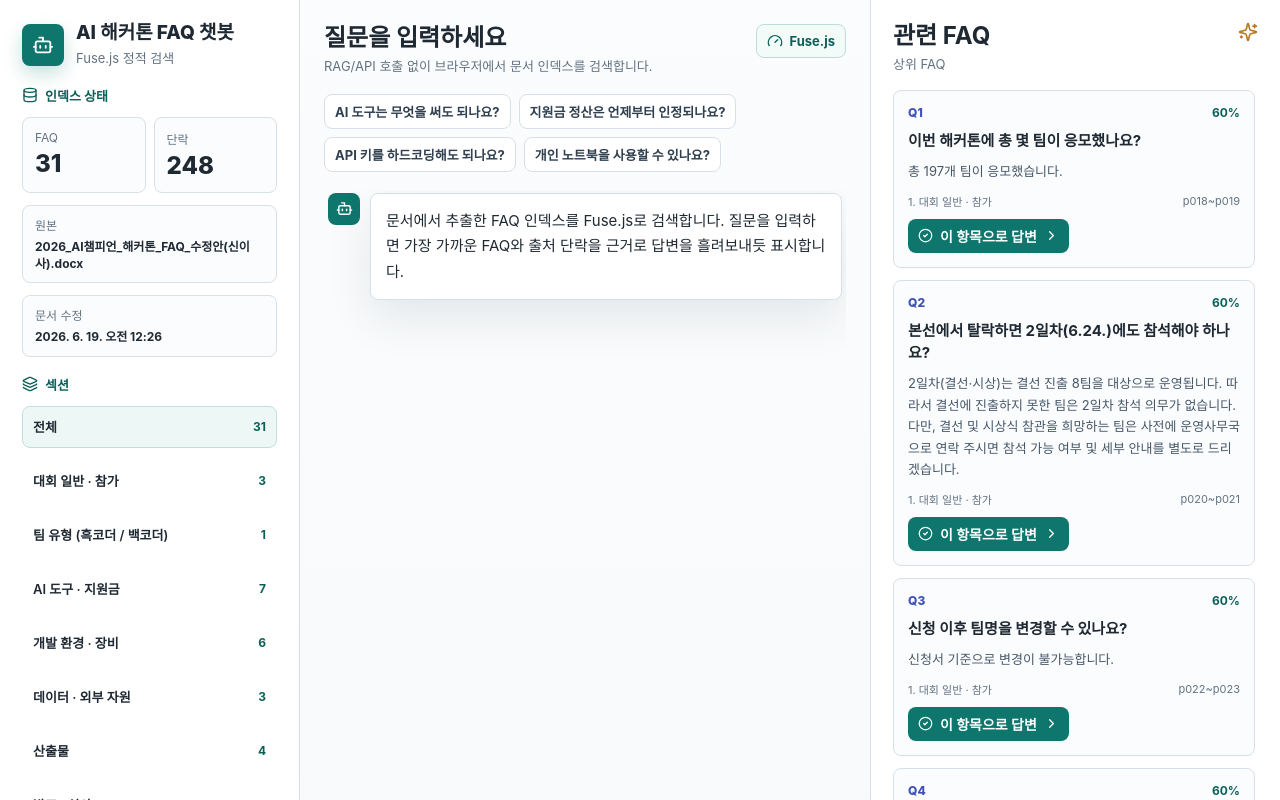
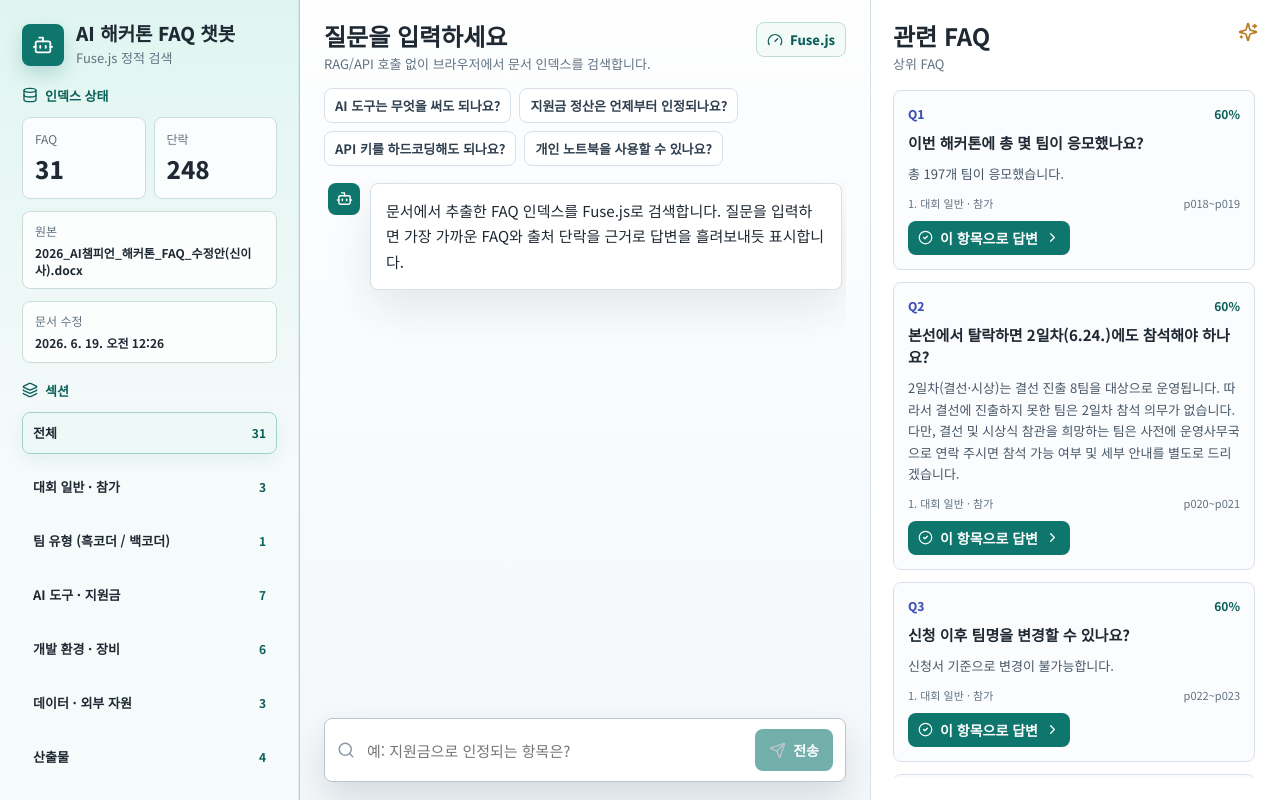
Before and after one commit to cdsassj00/ai-hackathon-faq-chatbot, a React (Vite) app: page / in a window 1280 px wide. Shown: the top 800 px of the page. Built offline with nearby package versions, Linux system fonts and the light colour scheme.

Commit message:
Improve chat layout and typography

```diff
--- a/index.html
+++ b/index.html
@@ -7,6 +7,12 @@
       name="description"
       content="2026 AI챔피언 해커톤 FAQ 문서를 Fuse.js로 검색하는 정적 챗봇"
     />
+    <link rel="preconnect" href="https://fonts.googleapis.com" />
+    <link rel="preconnect" href="https://fonts.gstatic.com" crossorigin />
+    <link
+      href="https://fonts.googleapis.com/css2?family=Noto+Sans+KR:wght@400;500;600;700;800&display=swap"
+      rel="stylesheet"
+    />
     <link rel="icon" type="image/svg+xml" href="./favicon.svg" />
     <title>AI 해커톤 FAQ 챗봇</title>
   </head>
--- a/src/styles.css
+++ b/src/styles.css
@@ -15,7 +15,8 @@
   --amber: #b7791f;
   --shadow: 0 18px 44px rgba(39, 54, 71, 0.1);
   font-family:
-    Inter, ui-sans-serif, system-ui, -apple-system, BlinkMacSystemFont, "Segoe UI", sans-serif;
+    "Noto Sans KR", ui-sans-serif, system-ui, -apple-system, BlinkMacSystemFont, "Segoe UI",
+    sans-serif;
 }
 
 * {
@@ -54,7 +55,9 @@ mark {
 .app-shell {
   display: grid;
   grid-template-columns: minmax(260px, 300px) minmax(420px, 1fr) minmax(320px, 410px);
-  min-height: 100vh;
+  height: 100vh;
+  max-height: 100vh;
+  overflow: hidden;
 }
 
 .sidebar,
@@ -67,8 +70,15 @@ mark {
   display: flex;
   flex-direction: column;
   gap: 18px;
-  border-right: 1px solid var(--border);
+  min-height: 0;
+  overflow: auto;
+  border-right: 1px solid #b8cfc9;
+  background:
+    linear-gradient(180deg, rgba(220, 244, 239, 0.9) 0%, rgba(245, 250, 250, 0.92) 58%),
+    var(--surface);
+  box-shadow: inset -1px 0 0 rgba(15, 118, 110, 0.08);
   padding: 22px;
+  scrollbar-width: thin;
 }
 
 .brand-block {
@@ -136,9 +146,9 @@ mark {
 
 .metric-grid div,
 .source-line {
-  border: 1px solid var(--border);
+  border: 1px solid #c9ddd9;
   border-radius: 8px;
-  background: #fbfcfd;
+  background: rgba(255, 255, 255, 0.78);
 }
 
 .metric-grid div {
@@ -190,8 +200,9 @@ mark {
 
 .section-button:hover,
 .section-button.active {
-  border-color: #bfe1dc;
-  background: var(--surface-tint);
+  border-color: #9fd3cb;
+  background: rgba(237, 248, 246, 0.92);
+  box-shadow: 0 6px 18px rgba(15, 118, 110, 0.08);
 }
 
 .section-button span {
@@ -220,10 +231,14 @@ mark {
 .chat-pane {
   display: grid;
   grid-template-rows: auto auto minmax(0, 1fr) auto;
-  gap: 18px;
+  gap: 14px;
   min-width: 0;
-  background: linear-gradient(180deg, #fbfcfd 0%, #f4f7fa 100%);
-  padding: 24px;
+  min-height: 0;
+  overflow: hidden;
+  background:
+    linear-gradient(180deg, rgba(255, 255, 255, 0.82) 0%, rgba(244, 248, 251, 0.94) 100%),
+    #f6f9fc;
+  padding: 22px 24px 18px;
 }
 
 .chat-header,
@@ -279,7 +294,7 @@ mark {
   gap: 14px;
   min-height: 0;
   overflow: auto;
-  padding: 3px 4px 12px;
+  padding: 3px 4px 8px;
   scrollbar-width: thin;
 }
 
@@ -338,6 +353,9 @@ mark {
 }
 
 .search-form {
+  position: sticky;
+  bottom: 0;
+  z-index: 3;
   display: grid;
   grid-template-columns: auto minmax(0, 1fr) auto;
   align-items: center;
@@ -345,7 +363,7 @@ mark {
   border: 1px solid var(--border-strong);
   border-radius: 8px;
   background: var(--surface);
-  box-shadow: 0 20px 48px rgba(31, 41, 51, 0.12);
+  box-shadow: 0 16px 34px rgba(31, 41, 51, 0.14);
   padding: 10px 12px;
 }
 
@@ -386,6 +404,8 @@ mark {
   display: grid;
   grid-template-rows: auto minmax(0, 1fr);
   min-width: 0;
+  min-height: 0;
+  overflow: hidden;
   border-left: 1px solid var(--border);
   padding: 22px;
 }
@@ -527,6 +547,10 @@ mark {
 
 @media (max-width: 1180px) {
   .app-shell {
+    height: auto;
+    max-height: none;
+    min-height: 100vh;
+    overflow: visible;
     grid-template-columns: 260px minmax(420px, 1fr);
   }
 
@@ -559,6 +583,7 @@ mark {
 
   .chat-pane {
     min-height: 760px;
+    overflow: visible;
   }
 
   .result-list {
```
